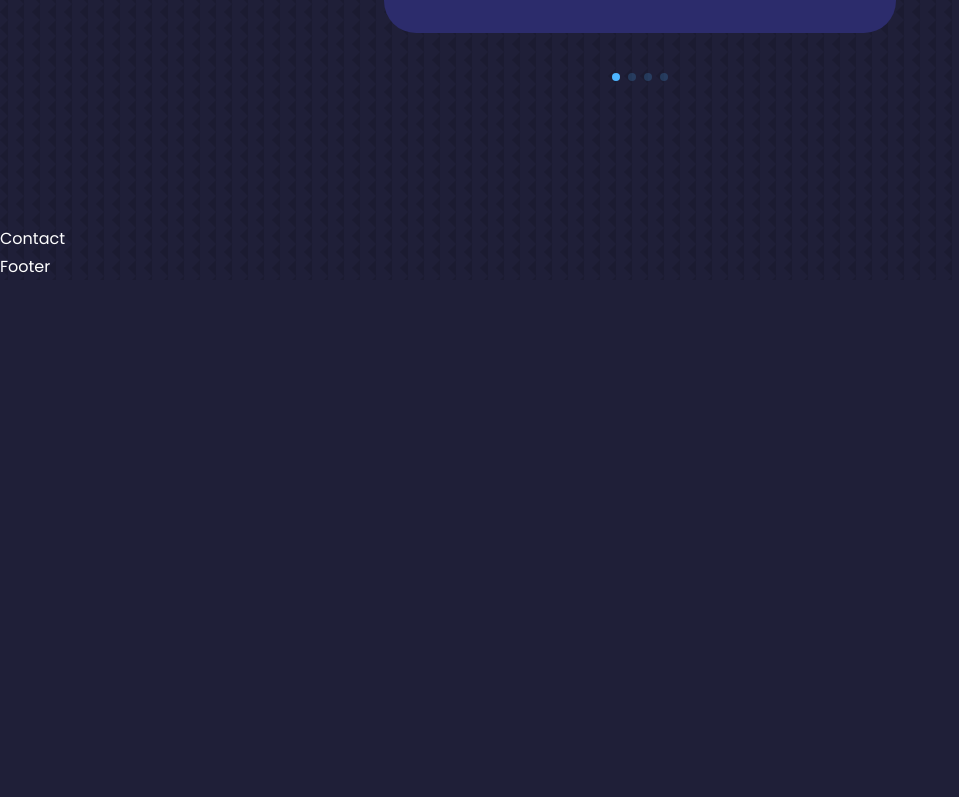
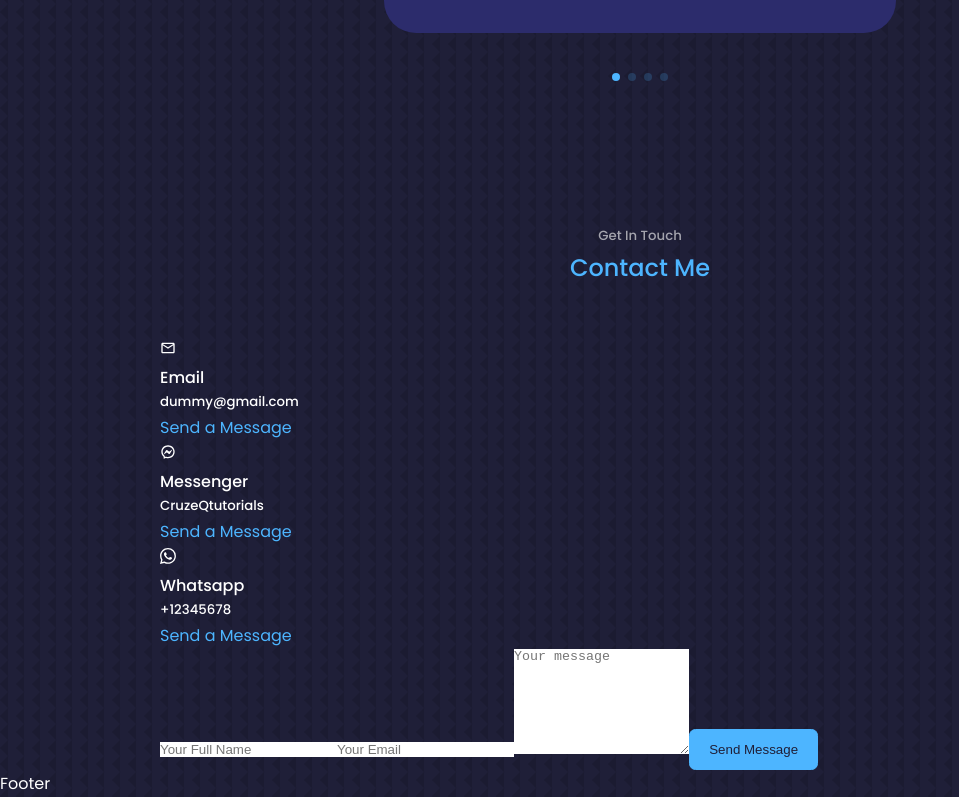
Before and after one commit to LSX99/React-Portfolio-Website, a React (Create React App) app: page / in a window 1280 px wide. Shown: the part 4508-5305 px from the top of the page, without its empty margins (0-959 px from the left). Before the commit the page ends 4788 px from the top, so only its background shows below. Built offline with nearby package versions, Linux system fonts and the light colour scheme.

Commit message:
added contact JSX

```diff
--- a/src/components/contact/Contact.jsx
+++ b/src/components/contact/Contact.jsx
@@ -1,8 +1,67 @@
-import React from "react";
-import "./contact.css";
+import React from 'react';
+import './contact.css';
+import { MdOutlineEmail } from 'react-icons/md';
+import { RiMessengerLine } from 'react-icons/ri';
+import { BsWhatsapp } from 'react-icons/bs';
 
 const Contact = () => {
-	return <section id="contact">Contact</section>;
+	return (
+		<section id='contact'>
+			<h5>Get In Touch</h5>
+			<h2>Contact Me</h2>
+
+			<div className='container contact__container'>
+				<div className='contact__options'>
+					<article className='contact__option'>
+						<MdOutlineEmail />
+						<h4>Email</h4>
+						<h5>dummy@gmail.com</h5>
+						<a href='mailto:dummy@gmail.com' target='_blank'>
+							Send a Message
+						</a>
+					</article>
+					<article className='contact__option'>
+						<RiMessengerLine />
+						<h4>Messenger</h4>
+						<h5>CruzeQtutorials</h5>
+						<a href='https://m.me/your.profile' target='_blank'>
+							Send a Message
+						</a>
+					</article>
+					<article className='contact__option'>
+						<BsWhatsapp />
+						<h4>Whatsapp</h4>
+						<h5>+12345678</h5>
+						<a
+							href='https://api.whatsapp.com/send?phone+12345678'
+							target='_blank'
+						>
+							Send a Message
+						</a>
+					</article>
+				</div>
+				{/* END OF CONTACT OPTIONS */}
+				<form action=''>
+					<input
+						type='text'
+						name='name'
+						placeholder='Your Full Name'
+						required
+					/>
+					<input type='email' name='email' placeholder='Your Email' required />
+					<textarea
+						name='message'
+						rows='7'
+						placeholder='Your message'
+						required
+					></textarea>
+					<button tyoe='submit' className='btn btn-primary'>
+						Send Message
+					</button>
+				</form>
+			</div>
+		</section>
+	);
 };
 
 export default Contact;
```
